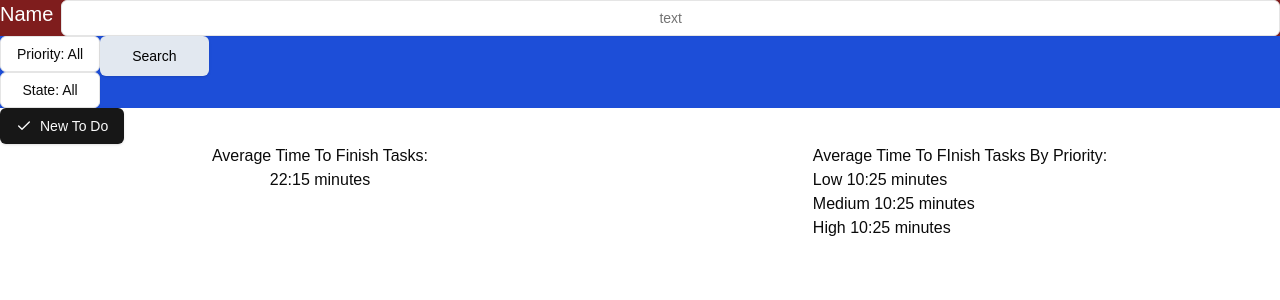
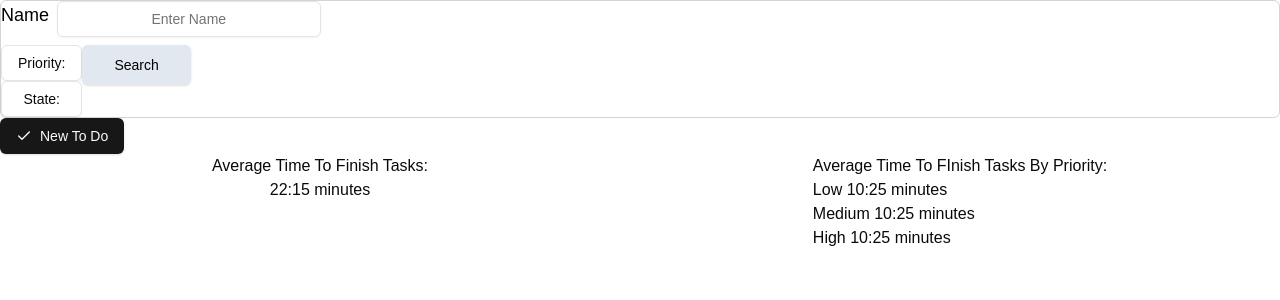
Before and after one commit to miguelro20/Breakable-Toy, a Next.js app: page / in a window 1280 px wide. Shown: the top 300 px of the page. Built offline with nearby package versions, Linux system fonts and the light colour scheme.

Commit message:
Search Bar w/filters

```diff
--- a/components/search-bar.tsx
+++ b/components/search-bar.tsx
@@ -14,17 +14,18 @@ import { Label } from "./ui/label";;
   import { useState, useEffect } from "react";
 import { Input } from "./ui/input";
 
-export default function SearchBar() {
-  const [priority, setPriority]= useState("All")
-  const [state, setState]= useState("All")
+export default function SearchBar({onSearch}) {
+  const [priority, setPriority]= useState("")
+  const [state, setState]= useState("")
+  const [name, setName]= useState("")
 
     return (
-        <div className="bg-red-900">
-            <div className="flex ">
-            <Label htmlFor="text" className="text-xl text-white">Name</Label>
-            <Input type="text" placeholder="text" className="ml-2 p-2 text-center rounded-md bg-white"/>
+        <div className="border border-gray-300 rounded-md justify-center">
+            <div className="flex w-1/4 ">
+            <Label htmlFor="text" className="text-lg text-black">Name</Label>
+            <Input type="text" placeholder="Enter Name" className="ml-2 p-2 text-center rounded-md bg-white" onChange={(e)=> setName(e.target.value)}/>
             </div>
-            <div className="flex flex-row bg-blue-700">
+            <div className="flex flex-row mt-2">
                 <div className="flex flex-col">
                 <DropdownMenu>
                     <DropdownMenuTrigger asChild>
@@ -34,7 +35,7 @@ export default function SearchBar() {
                         <DropdownMenuLabel>Choose a Priority</DropdownMenuLabel>
                         <DropdownMenuSeparator />
                         <DropdownMenuRadioGroup value={priority} onValueChange={setPriority}>
-                        <DropdownMenuRadioItem value="All">All</DropdownMenuRadioItem>
+                        <DropdownMenuRadioItem value="">All</DropdownMenuRadioItem>
                         <DropdownMenuRadioItem value="High">High</DropdownMenuRadioItem>
                         <DropdownMenuRadioItem value="Medium">Medium</DropdownMenuRadioItem>
                         <DropdownMenuRadioItem value="Low">Low</DropdownMenuRadioItem>
@@ -49,14 +50,14 @@ export default function SearchBar() {
                         <DropdownMenuLabel>Choose a State</DropdownMenuLabel>
                         <DropdownMenuSeparator />
                         <DropdownMenuRadioGroup value={state} onValueChange={setState}>
-                        <DropdownMenuRadioItem value="All">All</DropdownMenuRadioItem>
-                        <DropdownMenuRadioItem value="Done">Done</DropdownMenuRadioItem>
-                        <DropdownMenuRadioItem value="UnDone">UnDone</DropdownMenuRadioItem>
+                        <DropdownMenuRadioItem value="">All</DropdownMenuRadioItem>
+                        <DropdownMenuRadioItem value="True">Done</DropdownMenuRadioItem>
+                        <DropdownMenuRadioItem value="False">UnDone</DropdownMenuRadioItem>
                         </DropdownMenuRadioGroup>
                     </DropdownMenuContent>
                 </DropdownMenu>
             </div>
-                <Button size='lg' className="flex bg-slate-200 text-black justify-end">Search</Button>
+                <Button size='lg' className="flex bg-slate-200 text-black justify-end" onClick={()=>onSearch(name, priority, state)}>Search</Button>
             </div>
         </div>
     )
```
